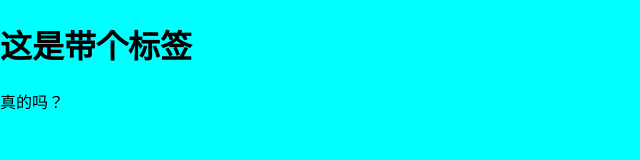
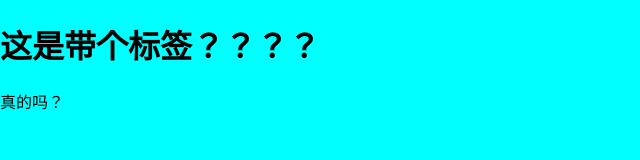
Before and after one commit to JTcandy/project_03, a plain HTML site: page index.html in a window 1280 px wide. Shown: the whole page, without its empty margins (0-640 px from the left). Drawn offline with Linux system fonts and the light colour scheme.

Commit message:
Update index.html

```diff
--- a/index.html
+++ b/index.html
@@ -8,7 +8,7 @@
     <link rel="stylesheet" href="./comne.css">
 </head>
 <body>
-    <h1>这是带个标签</h1>
+    <h1>这是带个标签？？？？</h1>
     真的吗？
     <script src="./jyq.js"></script>
 </body>
```
